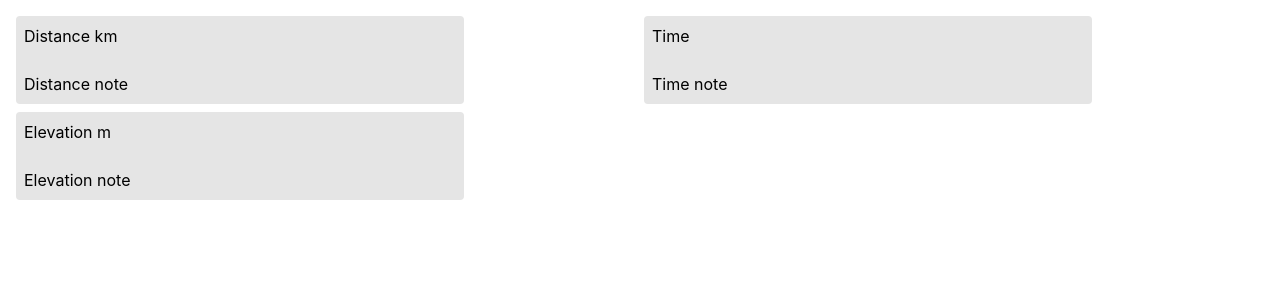
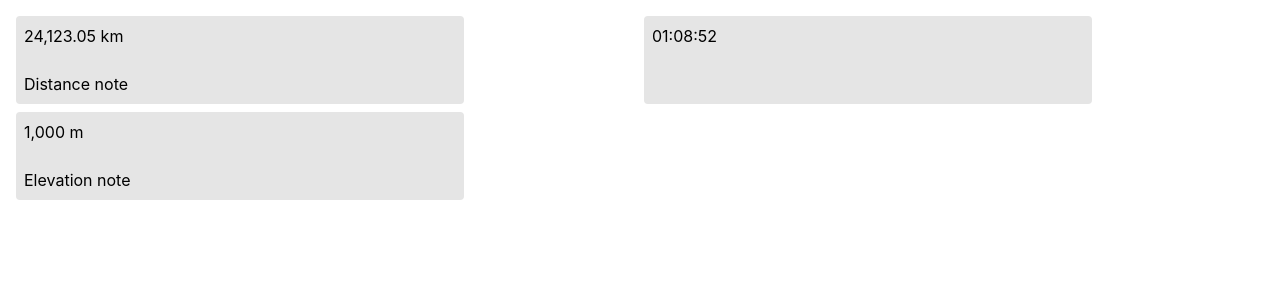
Before and after one commit to Ro4052/run-report, a Next.js app: page / in a window 1280 px wide. Shown: the top 300 px of the page. Built offline with nearby package versions, Linux system fonts and the light colour scheme.

Commit message:
basic totals request with stubbed data

```diff
--- /dev/null
+++ b/components/ActivityTotalsCards.tsx
@@ -0,0 +1,62 @@
+import type { ActivityTotals, TotalType } from "../pages/api/activities/totals";
+import { TotalCard, TotalCardProps } from "./TotalCard";
+
+const formatIntegerStringWithCommas = (numberToFormat: string): string => (
+  numberToFormat.length <= 3
+    ? numberToFormat
+    : `${formatIntegerStringWithCommas(numberToFormat.slice(0, -3))},${numberToFormat.slice(-3)}`
+);
+
+const formatNumber = (numberToformat: number): string => {
+  const numberAsString = `${numberToformat}`;
+  const [integer, decimal] = numberAsString.split('.');
+  const formattedInteger = formatIntegerStringWithCommas(integer);
+  return decimal ? `${formattedInteger}.${decimal}` : formattedInteger;
+};
+
+const padStartToTwoFigures = (numberToPad: number): string => {
+  const numberString = `${numberToPad}`;
+  return numberString.length === 1 ? `0${numberString}` : numberString;
+};
+
+const timeInSecondsToString = (timeInSeconds: number): string => {
+  const hours = Math.floor(timeInSeconds / 3_600);
+  const minutes = Math.floor((timeInSeconds - hours * 3_600) / 60);
+  const seconds = timeInSeconds - hours * 3_600 - minutes * 60;
+
+  return `${padStartToTwoFigures(hours)}:${padStartToTwoFigures(minutes)}:${padStartToTwoFigures(seconds)}`;
+};
+
+const TOTALS: TotalType[] = ['distance', 'time', 'elevation'];
+
+const totalTypeToStatPropsCreator: Record<TotalType, (total: number) => TotalCardProps> = {
+  distance: (distanceInMetres) => ({
+    note: 'Distance note',
+    unit: 'km',
+    value: formatNumber(distanceInMetres / 1000)
+  }),
+  time: (timeInSeconds) => ({
+    value: timeInSecondsToString(timeInSeconds)
+  }),
+  elevation: (elevationInMetres) => ({
+    note: 'Elevation note',
+    unit: 'm',
+    value: formatNumber(elevationInMetres)
+  })
+};
+
+export interface ActivityTotalsCardsProps {
+  activityTotals: ActivityTotals | null;
+}
+
+export const ActivityTotalsCards = ({ activityTotals }: ActivityTotalsCardsProps) => (
+  <div className="grid grid-cols-1 md:grid-cols-2 gap-2">
+    {(
+      TOTALS.map((total) => (
+        activityTotals
+          ? <TotalCard key={total} {...totalTypeToStatPropsCreator[total](activityTotals[total])} />
+          : <TotalCard key={total} value={null} />
+        ))
+    )}
+  </div>
+);
--- a/components/StatCard.tsx
+++ /dev/null
@@ -1,13 +0,0 @@
-export interface StatCardProps {
-  note: string;
-  value: string;
-  unit?: string;
-}
-
-export const StatCard = ({ value, unit, note }: StatCardProps) => (
-  <div className="grid grid-cols-1 grid-rows-1 bg-neutral-200 dark:bg-neutral-500 p-2 rounded max-w-md">
-    <span>{value} {unit}</span>
-    <br/>
-    <span>{note}</span>
-  </div>
-);
--- a/components/Stats.tsx
+++ /dev/null
@@ -1,26 +0,0 @@
-import { StatCard, StatCardProps } from "./StatCard";
-
-const stats: StatCardProps[] = [
-  {
-    note: 'Distance note',
-    unit: 'km',
-    value: 'Distance'
-  },
-  {
-    note: 'Time note',
-    value: 'Time'
-  },
-  {
-    note: 'Elevation note',
-    unit: 'm',
-    value: 'Elevation'
-  }
-];
-
-export const Stats = () => (
-  <div className="grid grid-cols-1 md:grid-cols-2 gap-2">
-    {(
-      stats.map((stat, i) => <StatCard key={i} {...stat} />)
-    )}
-  </div>
-);
--- /dev/null
+++ b/components/TotalCard.tsx
@@ -0,0 +1,17 @@
+export interface TotalCardProps {
+  note?: string;
+  value: string | null;
+  unit?: string;
+}
+
+export const TotalCard = ({ value, unit, note }: TotalCardProps) => (
+  <div className="grid grid-cols-1 grid-rows-1 bg-neutral-200 dark:bg-neutral-500 p-2 rounded max-w-md">
+    <span>{value} {unit}</span>
+    {note && (
+      <>
+        <br/>
+        <span>{note}</span>
+      </>
+    )}
+  </div>
+);
--- a/package.json
+++ b/package.json
@@ -17,6 +17,7 @@
     "next": "13.0.4",
     "react": "18.2.0",
     "react-dom": "18.2.0",
+    "swr": "^1.3.0",
     "typescript": "4.9.3"
   },
   "devDependencies": {
--- /dev/null
+++ b/pages/api/activities/totals.ts
@@ -0,0 +1,29 @@
+import type { NextApiRequest, NextApiResponse } from "next";
+
+export interface ActivityTotals {
+  distance: number;
+  elevation: number;
+  time: number;
+}
+export type TotalType = keyof ActivityTotals;
+
+const getActivityTotals = (): ActivityTotals => {
+  return {
+    distance: 24_123_050,
+    elevation: 1_000,
+    time: 4132
+  };
+};
+
+const handler = (req: NextApiRequest, res: NextApiResponse) => {
+  const { method } = req;
+  switch (method) {
+    case 'GET':
+      res.status(200).json(getActivityTotals());
+      break;
+    default:
+      res.status(405).end(`${method} method not allowed`);
+  }
+};
+
+export default handler;
--- a/pages/index.tsx
+++ b/pages/index.tsx
@@ -1,9 +1,27 @@
-import { Stats } from '../components/Stats';
+import useSWR from 'swr';
 
-const Home = () => (
-  <div className="p-4">
-    <Stats />
-  </div>
-);
+import { ActivityTotalsCards } from '../components/ActivityTotalsCards';
+import type { ActivityTotals } from './api/activities/totals';
+
+const fetcher = async (url: string) => {
+  const res = await fetch(url);
+  const data = await res.json();
+
+  if (res.status !== 200) {
+    throw new Error(data.message);
+  }
+
+  return data;
+}
+
+const Home = () => {
+  const { data, error } = useSWR<ActivityTotals>('/api/activities/totals', fetcher);
+
+  return (
+    <div className="p-4">
+      {error ? 'Failed to load...' : <ActivityTotalsCards activityTotals={data ?? null} />}
+    </div>
+  );
+};
 
 export default Home;
```
Also changed, not shown: 1 other file (tests, documents, lock files or other folders).
